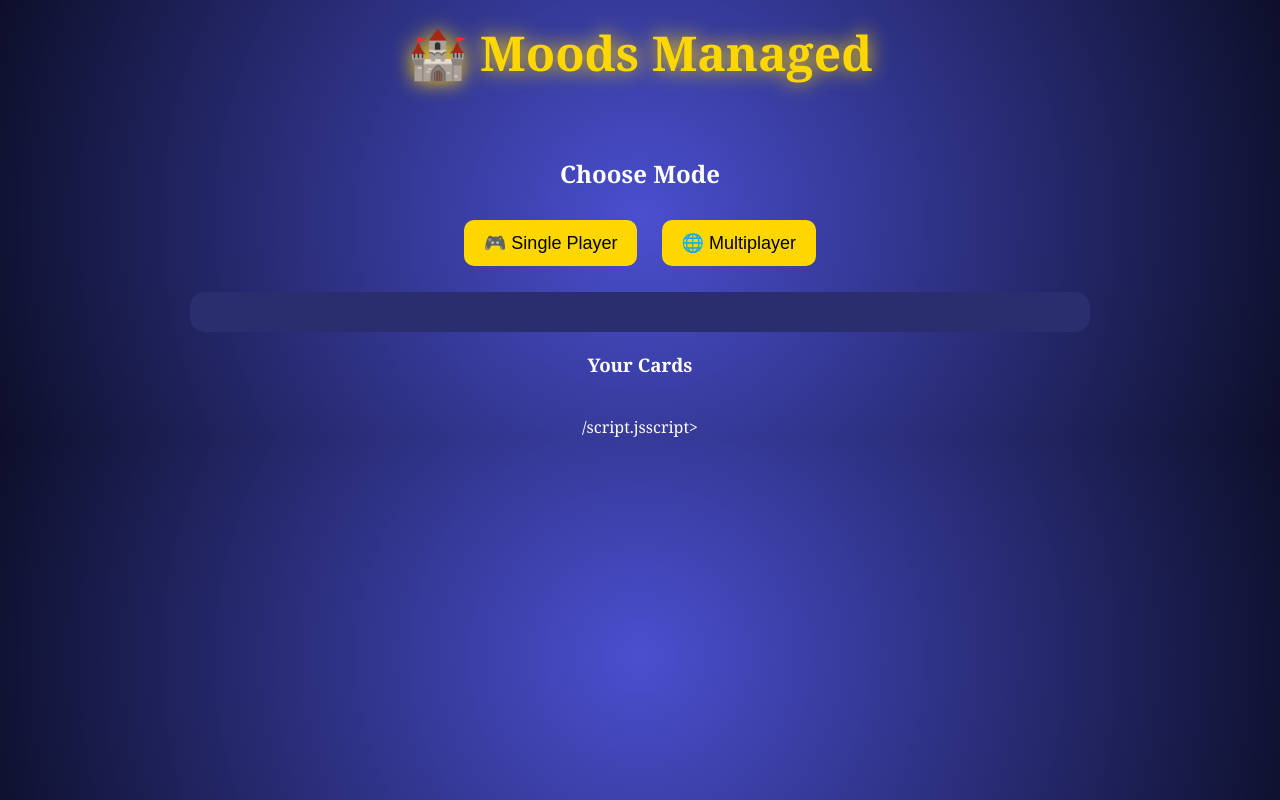
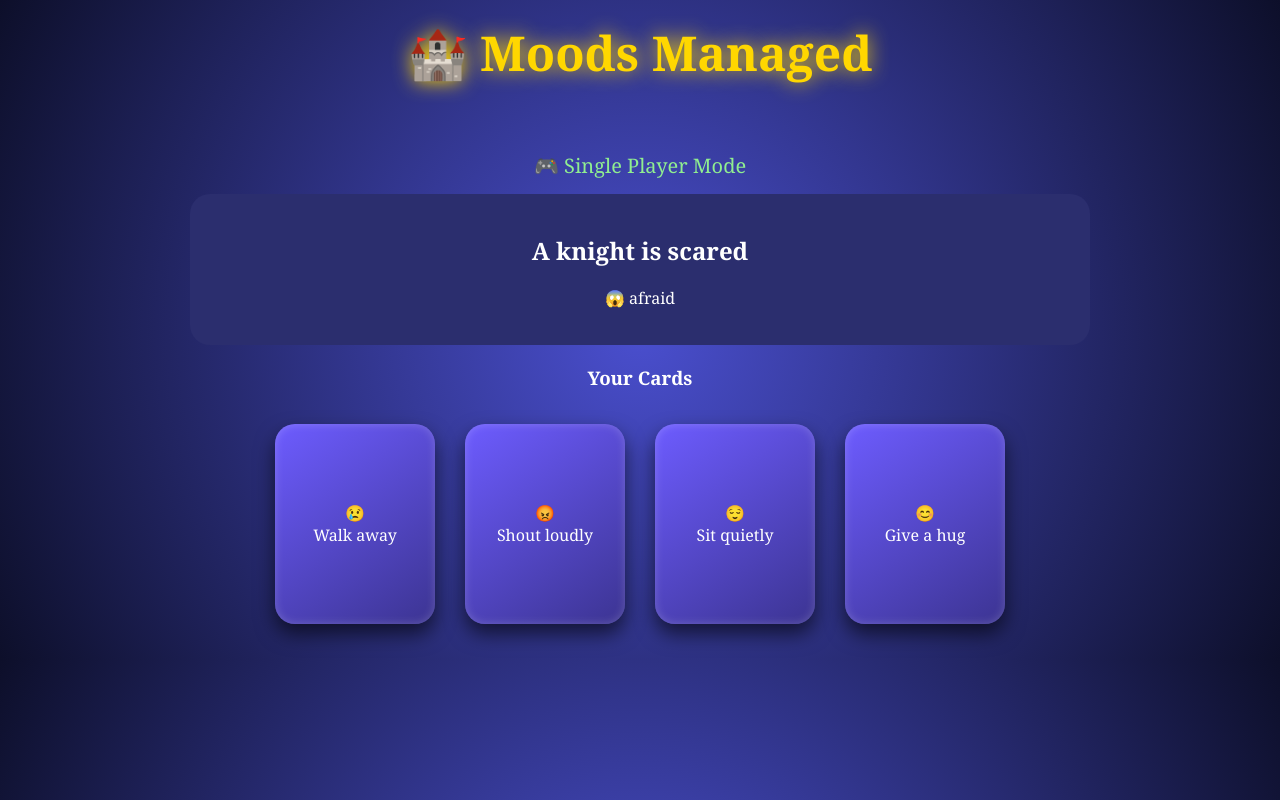
Before and after one commit to MoodsManaged/Moods-Managed, a website: page public/index.html in a window 1280 px wide. Both pictures are taken after a click on the button "🎮 Single Player". Drawn offline with Linux system fonts and the light colour scheme.

Commit message:
fix script tag and add single/multiplayer

```diff
--- a/public/index.html
+++ b/public/index.html
@@ -26,24 +26,52 @@
       padding: 20px;
     }
 
+    #scenario {
+      background: #2b2e6e;
+      padding: 20px;
+      border-radius: 20px;
+      margin-bottom: 20px;
+    }
+
     .card {
       width: 140px;
       height: 180px;
       background: linear-gradient(145deg, #6d5cff, #3c3492);
       border-radius: 20px;
+
       display: inline-flex;
       justify-content: center;
       align-items: center;
       text-align: center;
+
       margin: 15px;
+      padding: 10px;
+
       cursor: pointer;
-      transition: 0.3s;
-      box-shadow: 0 10px 20px black;
+
+      transform-style: preserve-3d;
+      transition: all 0.3s ease;
+
+      box-shadow:
+        0 10px 20px rgba(0,0,0,0.6),
+        inset 0 0 10px rgba(255,255,255,0.2);
     }
 
     .card:hover {
-      transform: scale(1.1) rotateY(10deg);
-      box-shadow: 0 0 20px gold;
+      transform: rotateY(15deg) rotateX(10deg) scale(1.1);
+      box-shadow:
+        0 20px 40px rgba(0,0,0,0.8),
+        0 0 20px gold;
+    }
+
+    .card:active {
+      transform: scale(1.3) rotateY(20deg);
+    }
+
+    #info {
+      margin: 15px;
+      font-size: 20px;
+      color: lightgreen;
     }
 
     button {
@@ -56,11 +84,10 @@
       background: gold;
     }
 
-    #scenario {
-      padding: 20px;
-      margin-bottom: 20px;
-      background: #2b2e6e;
-      border-radius: 15px;
+    input {
+      padding: 10px;
+      border-radius: 8px;
+      border: none;
     }
   </style>
 </head>
@@ -81,11 +108,12 @@
   <!-- NAME INPUT -->
   <div id="joinScreen" style="display:none;">
     <h2>Enter your name</h2>
-    <input id="nameInput" />
+    <input id="nameInput" placeholder="Your name..." />
     <button onclick="joinGame()">Join</button>
   </div>
 
   <p id="info"></p>
+
   <div id="scenario"></div>
 
   <h3>Your Cards</h3>
@@ -93,7 +121,8 @@
 
 </div>
 
-/script.jsscript>
+<!-- ✅ THIS LINE MUST BE EXACT -->
+<script src="/script.js"></script>
 
 </body>
 </html>
```
